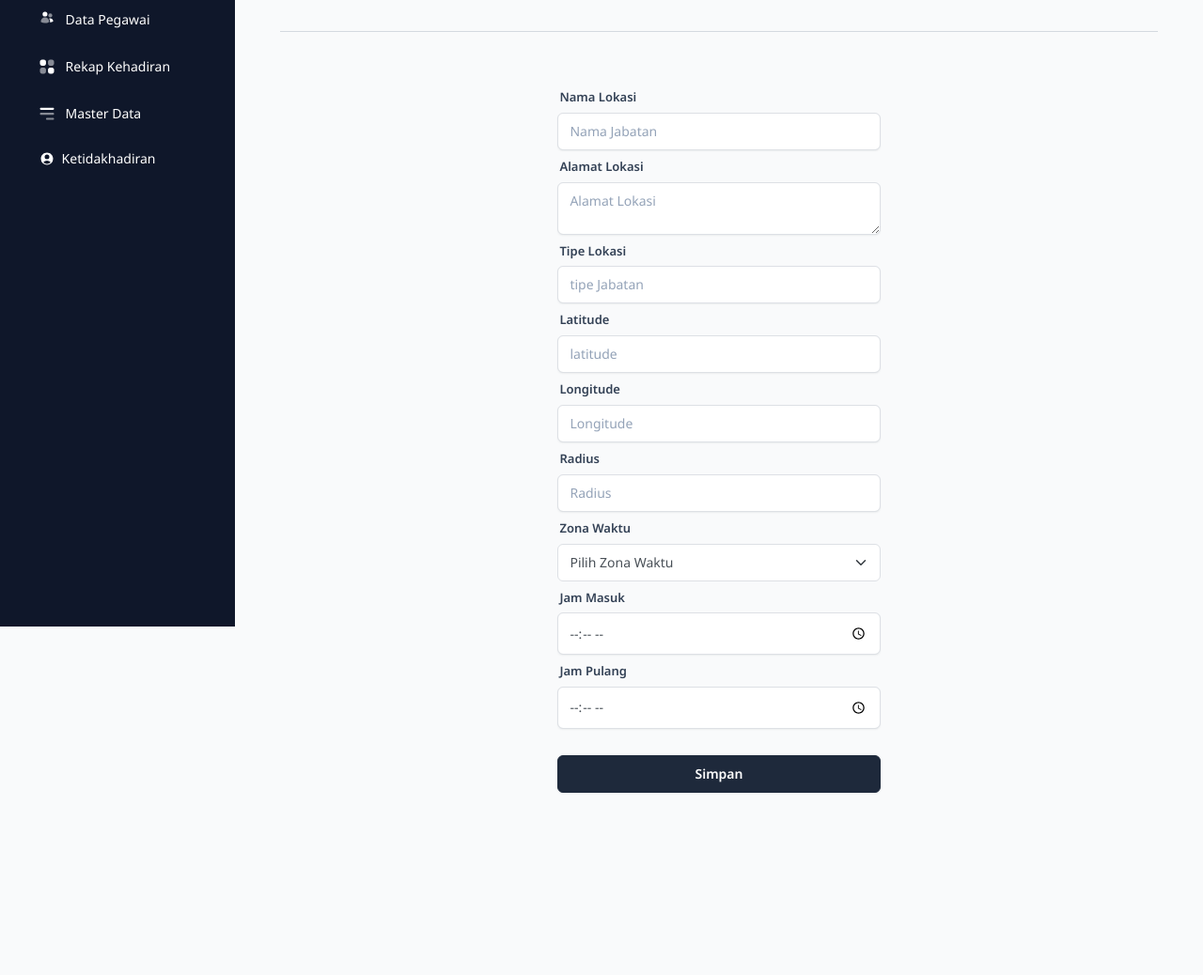
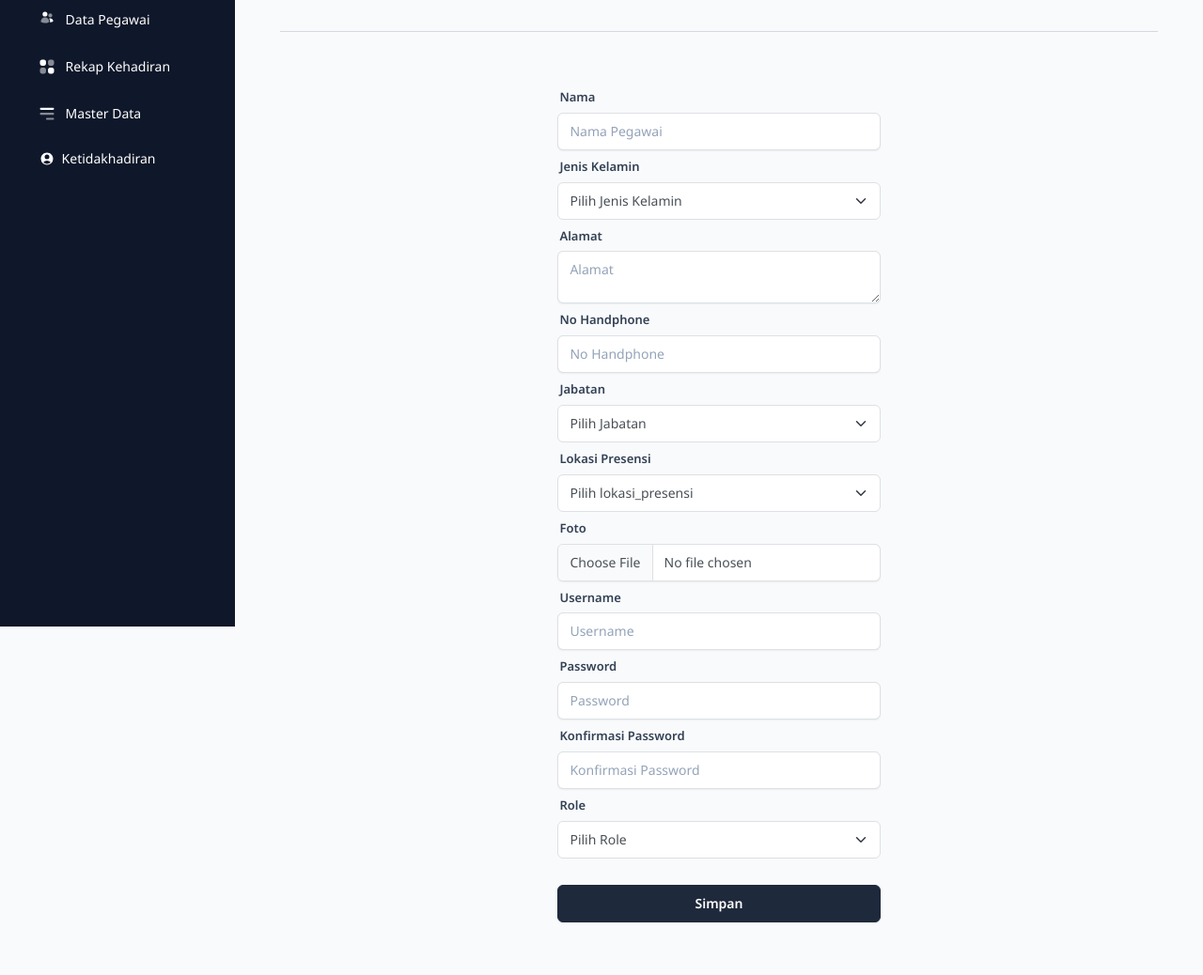
Before and after one commit to revvayn/codeig, a CodeIgniter 4 app: the page made by app/Views/admin/data_pegawai/create.php in a window 1280 px wide. Shown: the part 133-1171 px from the top of the page at 94% size. Before the commit the page ends 977 px from the top, so only its background shows below. Run offline with PHP 8.4 and a stand-in for CodeIgniter, Linux system fonts and the light colour scheme; the template is opened without the code that fills it, so the values that code supplies are empty; some libraries are stand-ins or nearby versions; some web fonts are replaced.

Commit message:
data pegawai

```diff
--- a/app/Models/UserModel.php
+++ b/app/Models/UserModel.php
@@ -8,6 +8,7 @@ class UserModel extends Model
 {
     protected $table            = 'users';
     protected $allowedFields    = [
+        'id_pegawai',
         'username',
         'password',
         'status',
--- a/app/Views/admin/data_pegawai/create.php
+++ b/app/Views/admin/data_pegawai/create.php
@@ -6,62 +6,100 @@
     <div class="col-xl-5 col-md-6 d-flex flex-column mx-auto">
         <div class="card card-plain mt-0">
             <div class="card-body">
-                <form role="form" method="POST" action="<?= base_url('admin/data_pegawai/store') ?>">
-                    <label>Nama Lokasi</label>
+                <form role="form" method="POST" action="<?= base_url('admin/data_pegawai/store') ?>" enctype="multipart/form-data">
+                    <label>Nama</label>
                     <div class="mb-1">
-                        <input type="text" class="form-control <?= ($validation->hasError('nama_lokasi')) ? 'is-invalid' : '' ?>" name="nama_lokasi" placeholder="Nama Jabatan" aria-label="nama_lokasi" aria-describedby="name-addon">
-                        <div class="invalid-feedback"><?= $validation->getError('nama_lokasi') ?></div>
+                        <input type="text" class="form-control <?= ($validation->hasError('nama')) ? 'is-invalid' : '' ?>" name="nama" placeholder="Nama Pegawai" aria-label="nama" aria-describedby="name-addon">
+                        <div class="invalid-feedback"><?= $validation->getError('nama') ?></div>
                     </div>
-                    <label>Alamat Lokasi</label>
+                    <label>Jenis Kelamin</label>
                     <div class="mb-1">
-                        <textarea type="text" class="form-control <?= ($validation->hasError('alamat_lokasi')) ? 'is-invalid' : '' ?>" name="alamat_lokasi" placeholder="Alamat Lokasi" aria-label="alamat_lokasi" aria-describedby="name-addon"></textarea>
-                        <div class="invalid-feedback"><?= $validation->getError('alamat_lokasi') ?></div>
-                    </div>
-                    <label>Tipe Lokasi</label>
-                    <div class="mb-1">
-                        <input type="text" class="form-control <?= ($validation->hasError('tipe_lokasi')) ? 'is-invalid' : '' ?>" name="tipe_lokasi" placeholder="tipe Jabatan" aria-label="tipe_lokasi" aria-describedby="name-addon">
-                        <div class="invalid-feedback"><?= $validation->getError('tipe_lokasi') ?></div>
-                    </div>
-                    <label>Latitude</label>
-                    <div class="mb-1">
-                        <input type="text" class="form-control <?= ($validation->hasError('latitude')) ? 'is-invalid' : '' ?>" name="latitude" placeholder="latitude" aria-label="latitude" aria-describedby="name-addon">
-                        <div class="invalid-feedback"><?= $validation->getError('latitude') ?></div>
-                    </div>
-                    <label>Longitude</label>
-                    <div class="mb-1">
-                        <input type="text" class="form-control <?= ($validation->hasError('longitude')) ? 'is-invalid' : '' ?>" name="longitude" placeholder="Longitude" aria-label="longitude" aria-describedby="name-addon">
-                        <div class="invalid-feedback"><?= $validation->getError('longitude') ?></div>
-                    </div>
-                    <label>Radius</label>
-                    <div class="mb-1">
-                        <input type="text" class="form-control <?= ($validation->hasError('radius')) ? 'is-invalid' : '' ?>" name="radius" placeholder="Radius" aria-label="radius" aria-describedby="name-addon">
-                        <div class="invalid-feedback"><?= $validation->getError('radius') ?></div>
-                    </div>
-                    <label>Zona Waktu</label>
-                    <div class="mb-1">
-                        <select class="form-select <?= ($validation->hasError('zona_waktu')) ? 'is-invalid' : '' ?>"
-                            name="zona_waktu"
-                            aria-label="zona_waktu"
+                        <select class="form-select <?= ($validation->hasError('jenis_kelamin')) ? 'is-invalid' : '' ?>"
+                            name="jenis_kelamin"
+                            aria-label="jenis_kelamin"
                             aria-describedby="zona-addon">
-                            <option value="">Pilih Zona Waktu</option>
-                            <option value="WIB">WIB (Waktu Indonesia Barat)</option>
-                            <option value="WITA">WITA (Waktu Indonesia Tengah)</option>
-                            <option value="WIT">WIT (Waktu Indonesia Timur)</option>
+                            <option value="">Pilih Jenis Kelamin</option>
+                            <option value="Laki-laki">Laki-laki</option>
+                            <option value="Perempuan">Perempuan</option>
                         </select>
                         <div class="invalid-feedback">
-                            <?= $validation->getError('zona_waktu') ?>
+                            <?= $validation->getError('jenis_kelamin') ?>
                         </div>
                     </div>
+                    <label>Alamat</label>
+                    <div class="mb-1">
+                        <textarea type="text" class="form-control <?= ($validation->hasError('alamat')) ? 'is-invalid' : '' ?>" name="alamat" placeholder="Alamat" aria-label="alamat" aria-describedby="name-addon"></textarea>
+                        <div class="invalid-feedback"><?= $validation->getError('alamat') ?></div>
+                    </div>
+                    <label>No Handphone</label>
+                    <div class="mb-1">
+                        <input type="text" class="form-control <?= ($validation->hasError('no_handphone')) ? 'is-invalid' : '' ?>" name="no_handphone" placeholder="No Handphone" aria-label="no_handphone" aria-describedby="name-addon">
+                        <div class="invalid-feedback"><?= $validation->getError('no_handphone') ?></div>
+                    </div>
+                    <label>Jabatan</label>
+                    <div class="mb-1">
+                        <select class="form-select <?= ($validation->hasError('jabatan')) ? 'is-invalid' : '' ?>"
+                            name="jabatan"
+                            aria-label="jabatan"
+                            aria-describedby="zona-addon">
+                            <option value="">Pilih Jabatan</option>
+                            <?php foreach ($jabatan as $jab): ?>
+                                <option value="<?= $jab['jabatan'] ?>"><?= $jab['jabatan'] ?></option>
+                            <?php endforeach; ?>
+                        </select>
+                        <div class="invalid-feedback">
+                            <?= $validation->getError('jabatan') ?>
+                        </div>
+                    </div>
+                    <label>Lokasi Presensi</label>
+                    <div class="mb-1">
+                        <select class="form-select <?= ($validation->hasError('lokasi_presensi')) ? 'is-invalid' : '' ?>"
+                            name="lokasi_presensi"
+                            aria-label="lokasi_presensi"
+                            aria-describedby="zona-addon">
+                            <option value="">Pilih lokasi_presensi</option>
+                            <?php foreach ($lokasi_presensi as $lok): ?>
+                                <option value="<?= $lok['id'] ?>"><?= $lok['nama_lokasi'] ?></option>
+                            <?php endforeach; ?>
+                        </select>
+                        <div class="invalid-feedback">
+                            <?= $validation->getError('jabatan') ?>
+                        </div>
+                    </div>
+                    <label>Foto</label>
+                    <div class="mb-1">
+                        <input type="file" class="form-control <?= ($validation->hasError('foto')) ? 'is-invalid' : '' ?>" name="foto" aria-label="foto" aria-describedby="name-addon">
+                        <div class="invalid-feedback"><?= $validation->getError('foto') ?></div>
+                    </div>
 
-                    <label>Jam Masuk</label>
+                    <label>Username</label>
                     <div class="mb-1">
-                        <input type="time" class="form-control <?= ($validation->hasError('jam_masuk')) ? 'is-invalid' : '' ?>" name="jam_masuk" placeholder="Jam Masuk" aria-label="jam_masuk" aria-describedby="name-addon">
-                        <div class="invalid-feedback"><?= $validation->getError('jam_masuk') ?></div>
+                        <input type="text" class="form-control <?= ($validation->hasError('username')) ? 'is-invalid' : '' ?>" name="username" placeholder="Username" aria-label="username" aria-describedby="name-addon">
+                        <div class="invalid-feedback"><?= $validation->getError('username') ?></div>
                     </div>
-                    <label>Jam Pulang</label>
+                    <label>Password</label>
                     <div class="mb-1">
-                        <input type="time" class="form-control <?= ($validation->hasError('jam_pulang')) ? 'is-invalid' : '' ?>" name="jam_pulang" placeholder="Jam Pulang" aria-label="jam_pulang" aria-describedby="name-addon">
-                        <div class="invalid-feedback"><?= $validation->getError('jam_pulang') ?></div>
+                        <input type="password" class="form-control <?= ($validation->hasError('password')) ? 'is-invalid' : '' ?>" name="password" placeholder="Password" aria-label="password" aria-describedby="name-addon">
+                        <div class="invalid-feedback"><?= $validation->getError('password') ?></div>
+                    </div>
+                    <label>Konfirmasi Password</label>
+                    <div class="mb-1">
+                        <input type="password" class="form-control <?= ($validation->hasError('konfirmasi_password')) ? 'is-invalid' : '' ?>" name="konfirmasi_password" placeholder="Konfirmasi Password" aria-label="konfirmasi_password" aria-describedby="name-addon">
+                        <div class="invalid-feedback"><?= $validation->getError('konfirmasi_password') ?></div>
+                    </div>
+                    <label>Role</label>
+                    <div class="mb-1">
+                        <select class="form-select <?= ($validation->hasError('role')) ? 'is-invalid' : '' ?>"
+                            name="role"
+                            aria-label="role"
+                            aria-describedby="zona-addon">
+                            <option value="">Pilih Role</option>
+                            <option value="Laki-laki">Admin</option>
+                            <option value="Perempuan">Pegawai</option>
+                        </select>
+                        <div class="invalid-feedback">
+                            <?= $validation->getError('role') ?>
+                        </div>
                     </div>
                     <div class="text-center">
                         <button type="submit" class="btn btn-dark w-100 mt-4 mb-3">Simpan</button>
--- a/app/Views/admin/data_pegawai/data_pegawai.php
+++ b/app/Views/admin/data_pegawai/data_pegawai.php
@@ -26,7 +26,7 @@
                             <tr>
                                 <th class="text-start text-secondary text-xs font-weight-semibold opacity-7">No</th>
                                 <th class="text-secondary text-xs font-weight-semibold opacity-7">NIP</th>
-                                <th class="text-secondarytext-xs font-weight-semibold opacity-7">Nama</th>
+                                <th class="text-secondary text-xs font-weight-semibold opacity-7">Nama</th>
                                 <th class="text-secondary text-xs font-weight-semibold opacity-7">Jabatan</th>
                                 <th class="text-secondary text-xs font-weight-semibold opacity-7">Lokasi Presensi</th>
                                 <th class="text-secondary text-xs font-weight-semibold opacity-7">Aksi</th>
```
Also changed, not shown: app/Controllers/Admin/DataPegawai.php (+91 -35 lines), app/Models/PegawaiModel.php (+9 -1 lines), app/Views/admin/data_pegawai/detail.php (+41 -47 lines), app/Views/admin/lokasi_presensi/detail.php (+11 -16 lines), public/profile/1762010135_4de1fa1b253c79172294.png (added), public/profile/1762010580_6a4488e8df5ddb6e8a74.jpg (added), public/profile/eko.jpg (added).
